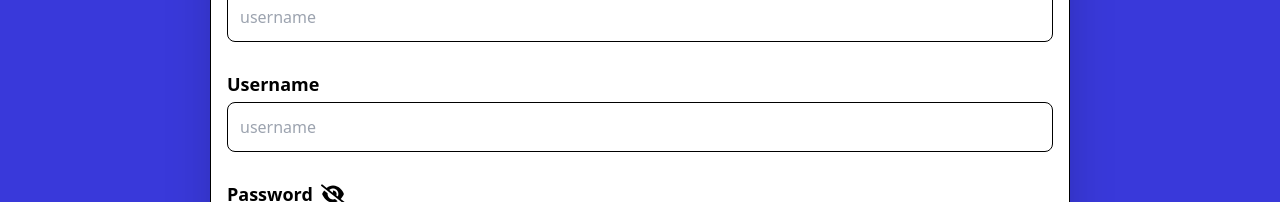
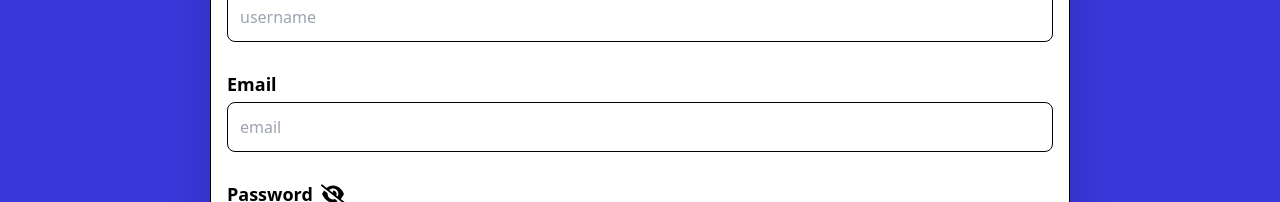
Before and after one commit to mylkner/mern-sudoku, a React (Vite) app in the folder client/: page /sign-up in a window 1280 px wide. Shown: the part 368-570 px from the top of the page. Built offline with nearby package versions, Linux system fonts and the light colour scheme.

Commit message:
changed email text from username to email

```diff
--- a/client/src/pages/SignUp.jsx
+++ b/client/src/pages/SignUp.jsx
@@ -56,7 +56,7 @@ const SignUp = () => {
             />
             <Input
                 id="email"
-                text={"Username"}
+                text={"Email"}
                 loading={loading}
                 value={formData.email}
                 type={"email"}
```
